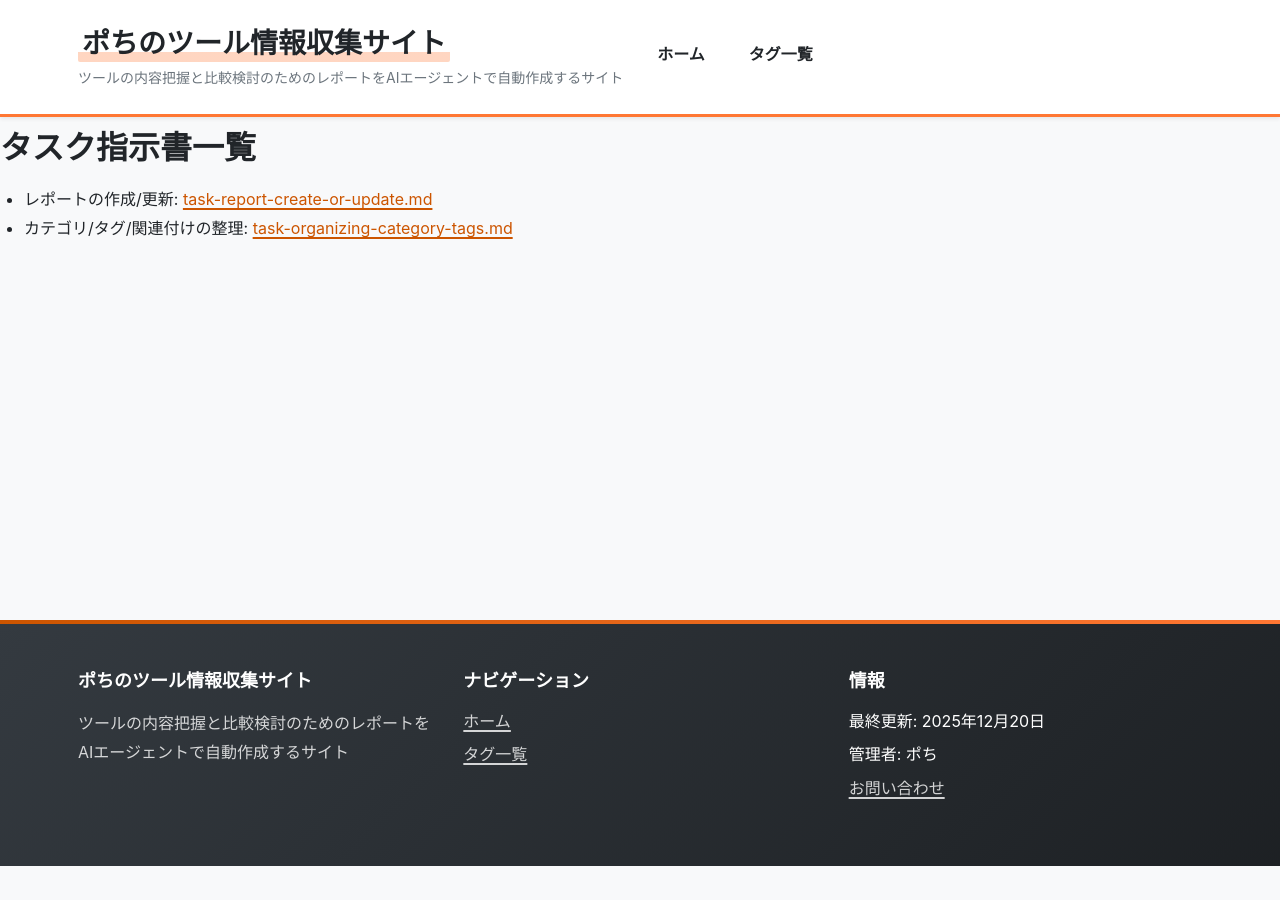
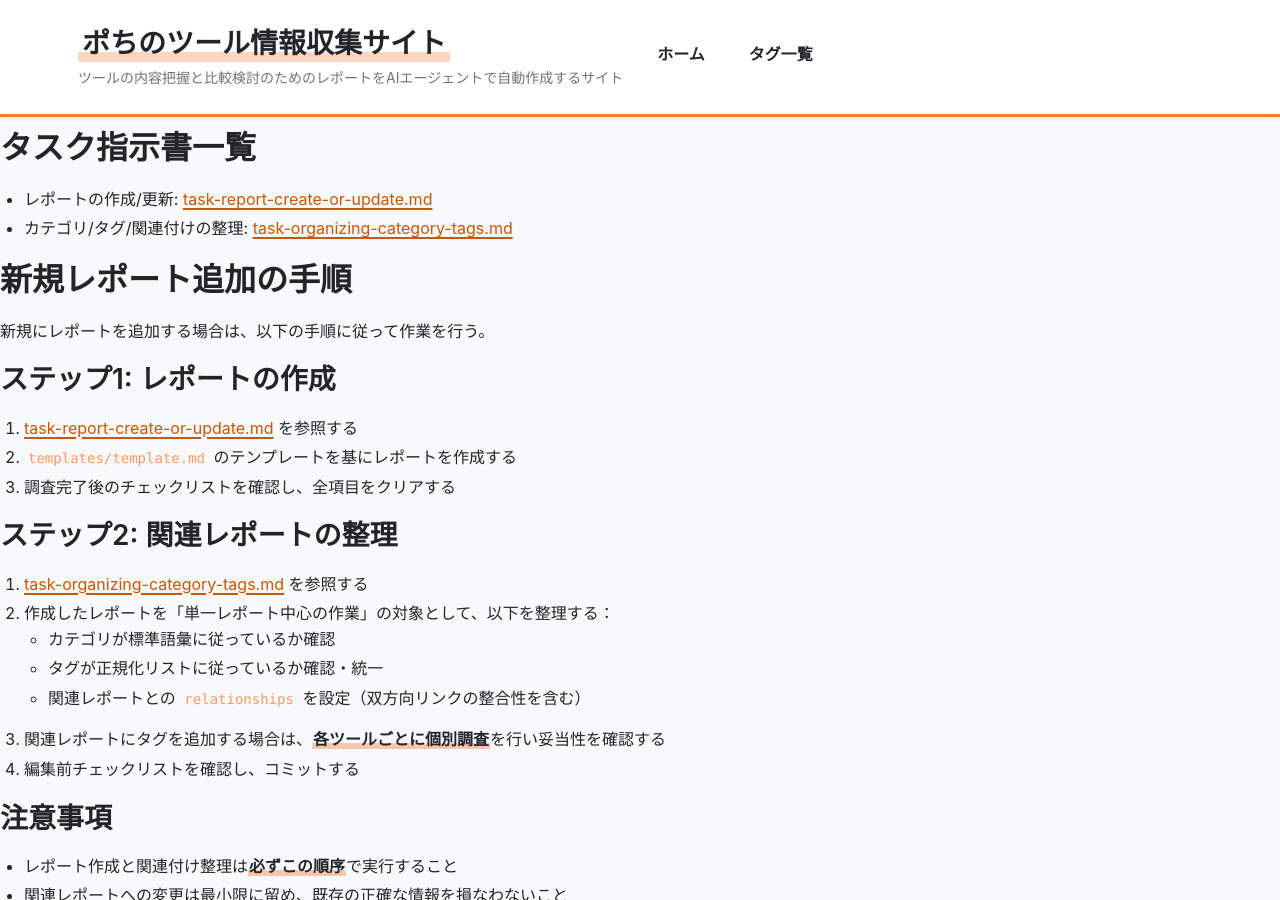
Before and after one commit to aegisfleet/tool-survey-report, a Jekyll site: the page built from AGENTS.md, in a window 1280 px wide and 900 px high, scrolled down 197 px. Built offline with Jekyll 4.4.1, drawn with Linux system fonts in a browser that asks for light colours; our own code applies the rules of GitHub Pages for plain Markdown files; before the commit the page ends 1063 px from its top, so only the background shows below that; some of the changed text lies outside the part shown.

Commit message:
docs: update agent details in AGENTS.md

```diff
--- a/AGENTS.md
+++ b/AGENTS.md
@@ -9,3 +9,29 @@
 
 - レポートの作成/更新: [task-report-create-or-update.md](./task-report-create-or-update.md)
 - カテゴリ/タグ/関連付けの整理: [task-organizing-category-tags.md](./task-organizing-category-tags.md)
+
+## 新規レポート追加の手順
+
+新規にレポートを追加する場合は、以下の手順に従って作業を行う。
+
+### ステップ1: レポートの作成
+
+1. [task-report-create-or-update.md](./task-report-create-or-update.md) を参照する
+2. `templates/template.md` のテンプレートを基にレポートを作成する
+3. 調査完了後のチェックリストを確認し、全項目をクリアする
+
+### ステップ2: 関連レポートの整理
+
+1. [task-organizing-category-tags.md](./task-organizing-category-tags.md) を参照する
+2. 作成したレポートを「単一レポート中心の作業」の対象として、以下を整理する：
+   - カテゴリが標準語彙に従っているか確認
+   - タグが正規化リストに従っているか確認・統一
+   - 関連レポートとの `relationships` を設定（双方向リンクの整合性を含む）
+3. 関連レポートにタグを追加する場合は、**各ツールごとに個別調査**を行い妥当性を確認する
+4. 編集前チェックリストを確認し、コミットする
+
+### 注意事項
+
+- レポート作成と関連付け整理は**必ずこの順序**で実行すること
+- 関連レポートへの変更は最小限に留め、既存の正確な情報を損なわないこと
+- 不明点がある場合は公式情報を優先し、推測での変更は避けること
```
